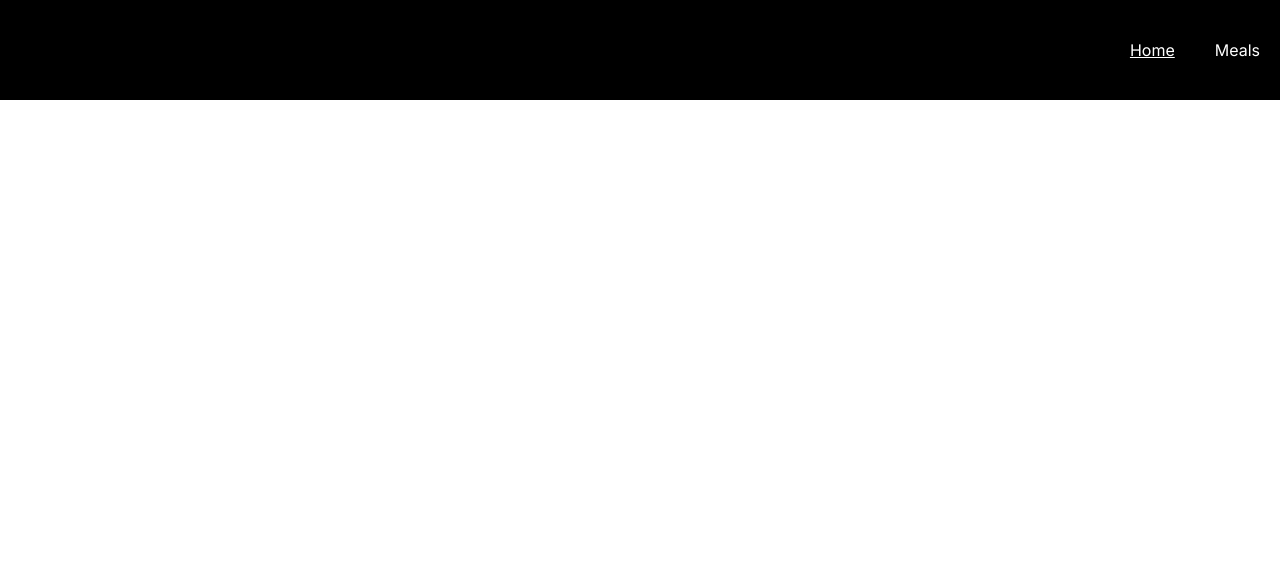
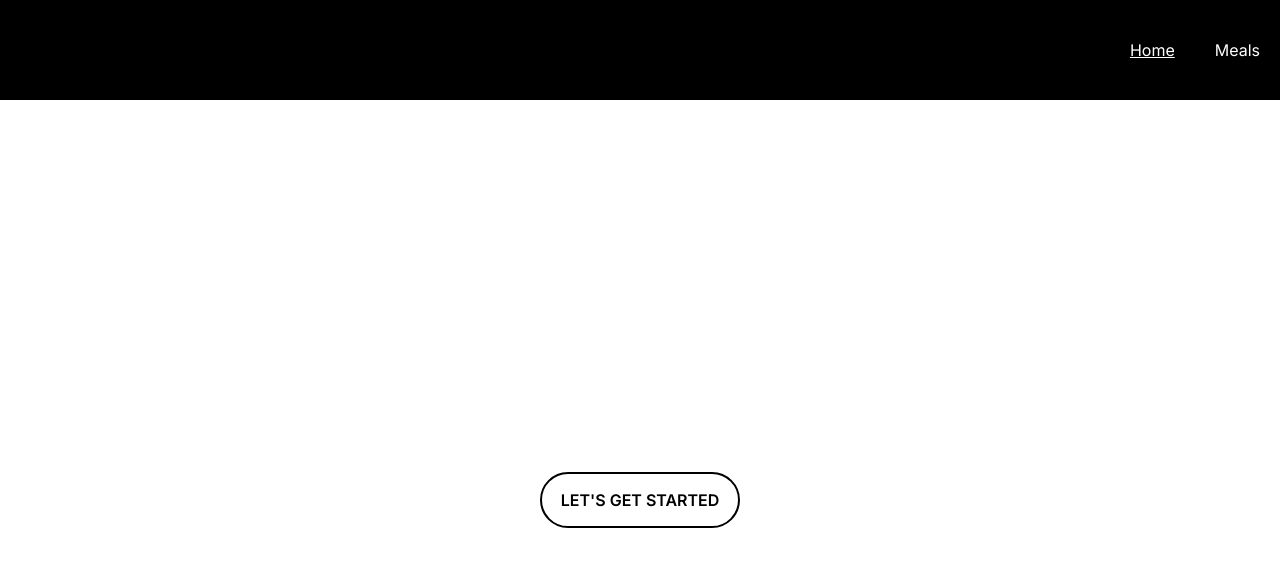
Before and after one commit to ninaevelina/alma, a Next.js app: page / in a window 1280 px wide. Shown: the top 566 px of the page. Built offline with nearby package versions, Linux system fonts and the light colour scheme.

Commit message:
(feature): adds styledlink-component for the home page

```diff
--- a/app/page.module.css
+++ b/app/page.module.css
@@ -1,7 +1,7 @@
 .main {
   display: flex;
   flex-direction: column;
-  justify-content: space-between;
+  justify-content: center;
   align-items: center;
   padding: 6rem;
   min-height: 100vh;
--- a/app/page.tsx
+++ b/app/page.tsx
@@ -1,5 +1,10 @@
+import { StyledLink } from "@/ui/shared/links/styled-link";
 import styles from "./page.module.css";
 
 export default function Home() {
-  return <main className={styles.main}></main>;
+  return (
+    <main className={styles.main}>
+      <StyledLink />
+    </main>
+  );
 }
--- /dev/null
+++ b/ui/shared/links/styled-link.tsx
@@ -0,0 +1,10 @@
+import Link from "next/link";
+import styles from "./styledLink.module.css";
+
+export const StyledLink = () => {
+  return (
+    <Link href={"/meals"} className={styles.styledLink}>
+      Let&apos;s get started
+    </Link>
+  );
+};
--- /dev/null
+++ b/ui/shared/links/styledLink.module.css
@@ -0,0 +1,11 @@
+.styledLink {
+    background-color: white;
+    border-radius: 4rem;
+    padding: 16px;
+    width: 200px;
+    text-transform: uppercase;
+    border: 2px solid black;
+    font-weight: 600;
+    cursor: pointer;
+    text-align: center;
+}
```
